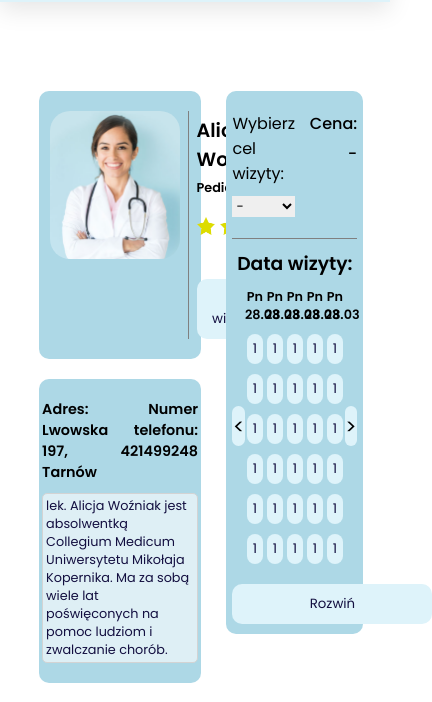
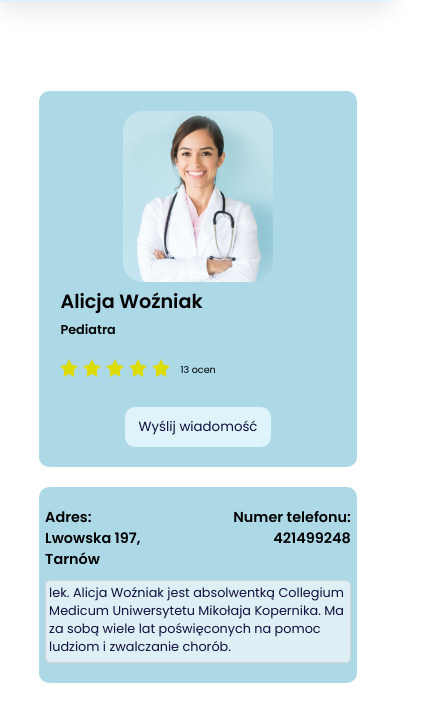
Before and after one commit to MaciejKubon/polmed_typescrip, a website: page page/doctorPage.html in a window 390 px wide. Shown: the part 64-766 px from the top of the page, 432 px wide, since content can reach past the window. Drawn offline with Linux system fonts and the light colour scheme.

Commit message:
dotorPageMobileCSS

```diff
--- a/css/doctor_page.css
+++ b/css/doctor_page.css
@@ -1,6 +1,7 @@
 .SelectionPanel {
   display: flex;
   justify-content: space-between;
+  flex-wrap: nowrap;
 }
 .informationPanel {
   width: 50%;
@@ -26,14 +27,14 @@
   min-width: 130px;
   width: 30%;
 }
+.doctorPhoto img {
+  width: 100%;
+  border-radius: 20px;
+}
 .doctorInformation {
   border-left: 1px solid gray;
   width: 70%;
   padding: 0px 5%;
-}
-.doctorPhoto img {
-  width: 100%;
-  border-radius: 20px;
 }
 .doctorInformation h2 {
   font-size: 1.2em;
@@ -124,77 +125,70 @@
   border-bottom: 1px solid gray;
   display: flex;
   justify-content: space-between;
+  flex-wrap: nowrap;
 }
-.targetSelect
-{
+.targetSelect {
   width: 50%;
   font-weight: 400;
 }
-.targetSelect select
-{
+.targetSelect select {
   margin-top: 10px;
   width: 100%;
 }
-.price{
+.price {
   text-align: end;
   width: 40%;
 }
-.price h3
-{
+.price h3 {
   font-size: 1em;
   margin-bottom: 5px;
   font-weight: 500;
 }
-.timeSelection
-{
+.timeSelection {
   margin-top: 10px;
   text-align: center;
 }
-.calenderBox
-{
+.calenderBox {
   display: flex;
   margin-top: 10px;
+  flex-wrap: nowrap;
 }
-.arrow
-{
+.arrow {
   width: 10%;
   text-align: center;
   display: flex;
   align-items: center;
-  justify-content:  center;
+  justify-content: center;
 }
-.arrow button
-{
+.arrow button {
   width: 40px;
   height: 40px;
   border-radius: 20px;
   background-color: #def3fa;
   font-size: 1.3em;
 }
-.arrow button:hover{
+.arrow button:hover {
   cursor: pointer;
   color: #0091ff;
 }
-
-.calender
-{
+#smallScreen {
+  display: none;
+}
+.calender {
   width: 80%;
   display: flex;
-  flex-wrap:nowrap;
+  flex-wrap: nowrap;
   justify-content: space-between;
 }
-.day
-{
+.day {
   width: 20%;
   text-align: center;
 }
-.day h3
-{
+.day h3 {
   font-size: 0.8em;
   margin-top: 0;
 }
-.day button
-{
+.day button {
   margin-top: 10px;
   width: 80%;
   border-radius: 10px;
@@ -202,14 +196,11 @@
   background-color: #def3fa;
   color: #130f40;
 }
-/* .hoverButton{
-  display: none;
-} */
 .day button:hover {
   cursor: pointer;
   color: #0091ff;
 }
-#moreTerm{
+#moreTerm {
   margin-top: 20px;
   width: 200px;
   height: 40px;
@@ -217,11 +208,71 @@
   color: #130f40;
   border-radius: 10px;
 }
-#moreTerm:hover{
+#moreTerm:hover {
   cursor: pointer;
   color: #0091ff;
 }
-#smallScreen
-{
-  display: none;
+
+@media (max-width: 1024px) {
+  .SelectionPanel {
+    flex-wrap: wrap;
+  }
+  .informationPanel {
+    width: 98%;
+  }
+  .selectPanel {
+    width: 93%;
+  }
 }
+
+@media (max-width: 600px) {
+  .basicInformation {
+    flex-wrap: wrap;
+  }
+  .doctorPhoto {
+    width: 100%;
+    justify-content: center;
+    display: flex;
+    transition: 500ms;
+  }
+  .doctorPhoto img {
+    width: 150px;
+  }
+  .doctorInformation {
+    border-left: 0px solid gray;
+    width: 100%;
+    padding: 0px 5%;
+  }
+  .calenderBox {
+    flex-wrap: wrap;
+    justify-content: space-between;
+  }
+  .targetSelection {
+    flex-wrap: wrap;
+  }
+  .targetSelect{
+    width: 100%;
+  }
+  .price{
+    margin-top: 10px;
+    width: 100%;
+    text-align: start;
+  }
+  .arrow {
+    width: 45%;
+    margin-bottom: 20px;
+  }
+  .arrow button {
+    width: 100%;
+    height: 30px;
+  }
+  #smallScreen {
+    display: block;
+  }
+  .calender {
+    width: 100%;
+  }
+  #bigScreen {
+    display: none;
+  }
+}
--- a/css/main_style.css
+++ b/css/main_style.css
@@ -36,7 +36,7 @@ header a img {
 main {
   margin-top: 150px;
   padding: 5px 10%;
-  min-height: 90vh;
+  min-height: 75vh;
 }
 
 footer {
--- a/page/doctorPage.html
+++ b/page/doctorPage.html
@@ -14,7 +14,7 @@
     <header>
       <div class="topBar">
         <div id="logo">
-          <a href="#">
+          <a href="../index.html">
             <img src="../img/logo.png" alt="PolMed" />
             Polmed
           </a>
@@ -210,7 +210,7 @@
                     </div>
                   </div>
                 </div>
-                <div class="arrow"><button>&gt</button></div>
+                <div class="arrow" id="bigScreen"><button>&gt</button></div>
               </div>
               <button id="moreTerm">Rozwiń</button>
             </div>
```
Also changed, not shown: dist/data/setOfSpeciality.json.
